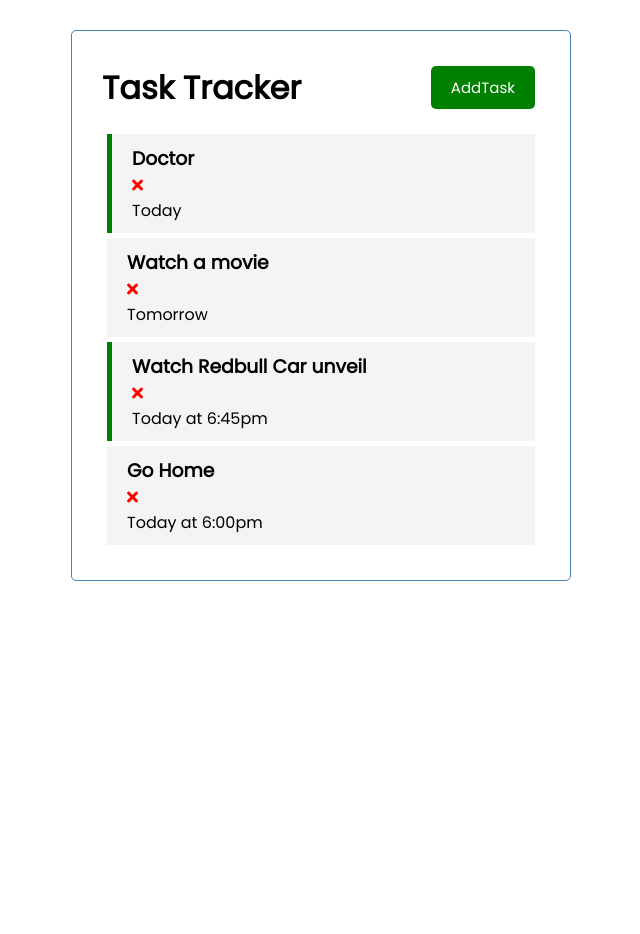
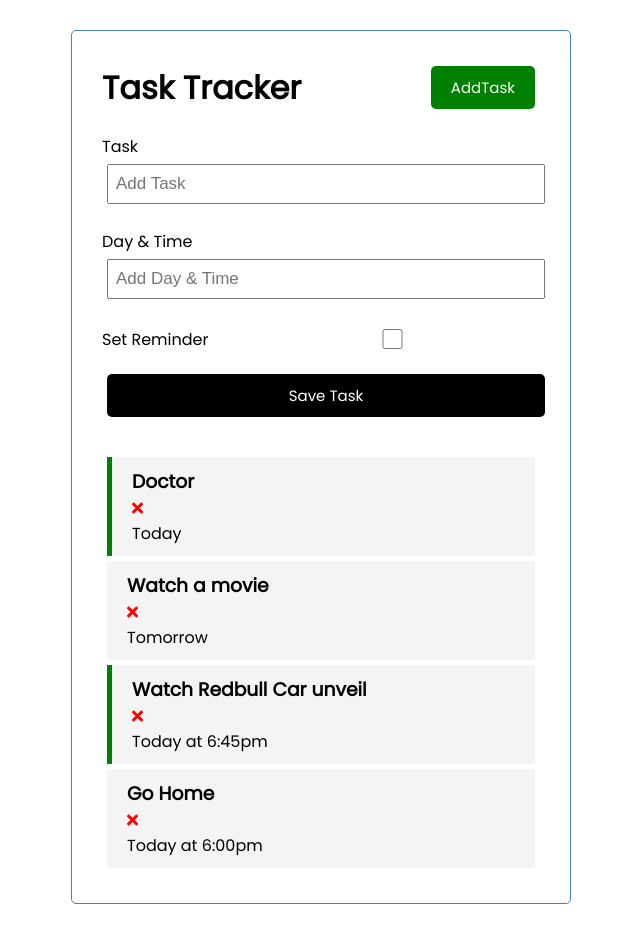
Before and after one commit to agwadan/vue-crash-course, a Vue app: page / in a window 1280 px wide. Shown: the whole page, without its empty margins (319-959 px from the left). Before the commit the page ends 800 px from the top, so only its background shows below. Built offline with nearby package versions, Linux system fonts and the light colour scheme.

Commit message:
Work on Add task function

```diff
--- a/src/App.vue
+++ b/src/App.vue
@@ -1,6 +1,7 @@
 <template>
   <div class="container">
     <Header title="Task Tracker" />
+    <AddTask @add-task="addTask" />
     <Tasks
       @toggle-reminder="toggleReminder"
       @delete-task="deleteTask"
@@ -13,12 +14,14 @@
 <script>
 import Header from "./components/Header.vue";
 import Tasks from "./components/Tasks.vue";
+import AddTask from "./components/AddTask.vue";
 
 export default {
   name: "App",
   components: {
     Header,
     Tasks,
+    AddTask,
   },
 
   data() {
@@ -28,6 +31,10 @@
   },
 
   methods: {
+    addTask(task) {
+      this.tasks = [...this.tasks, task];
+    },
+
     deleteTask(id) {
       this.tasks = this.tasks.filter((task) => task.id !== id);
     },
--- /dev/null
+++ b/src/components/AddTask.vue
@@ -0,0 +1,92 @@
+<template>
+  <form @submit="onSubmit" class="add-form">
+    <div class="form-control">
+      <label>Task</label>
+      <input type="text" v-model="text" name="text" placeholder="Add Task" />
+    </div>
+    <div class="form-control">
+      <label>Day & Time</label>
+      <input
+        type="text"
+        v-model="day"
+        name="day"
+        placeholder="Add Day & Time"
+      />
+    </div>
+    <div class="form-control form-control-check">
+      <label>Set Reminder</label>
+      <input type="checkbox" v-model="reminder" name="reminder" />
+    </div>
+
+    <input type="submit" value="Save Task" class="btn btn-block" />
+  </form>
+</template>
+
+<script>
+export default {
+  name: "AddTask",
+
+  data() {
+    return {
+      text: "",
+      day: "",
+      reminder: false,
+    };
+  },
+
+  methods: {
+    onSubmit(e) {
+      e.preventDefault();
+
+      if (!this.text) {
+        alert("Please add a task");
+        return;
+      }
+
+      const newTask = {
+        id: Math.floor(Math.random() * 100000),
+        text: this.text,
+        day: this.day,
+        reminder: this.reminder,
+      };
+
+      this.$emit("add-task", newTask);
+
+      this.text = "";
+      this.day = "";
+      this.reminder = false;
+    },
+  },
+};
+</script>
+
+<style scoped>
+.add-form {
+  margin-bottom: 40px;
+}
+.form-control {
+  margin: 20px 0;
+}
+.form-control label {
+  display: block;
+}
+.form-control input {
+  width: 100%;
+  height: 40px;
+  margin: 5px;
+  padding: 3px 7px;
+  font-size: 17px;
+}
+.form-control-check {
+  display: flex;
+  align-items: center;
+  justify-content: space-between;
+}
+.form-control-check label {
+  flex: 1;
+}
+.form-control-check input {
+  flex: 2;
+  height: 20px;
+}
+</style>
```
